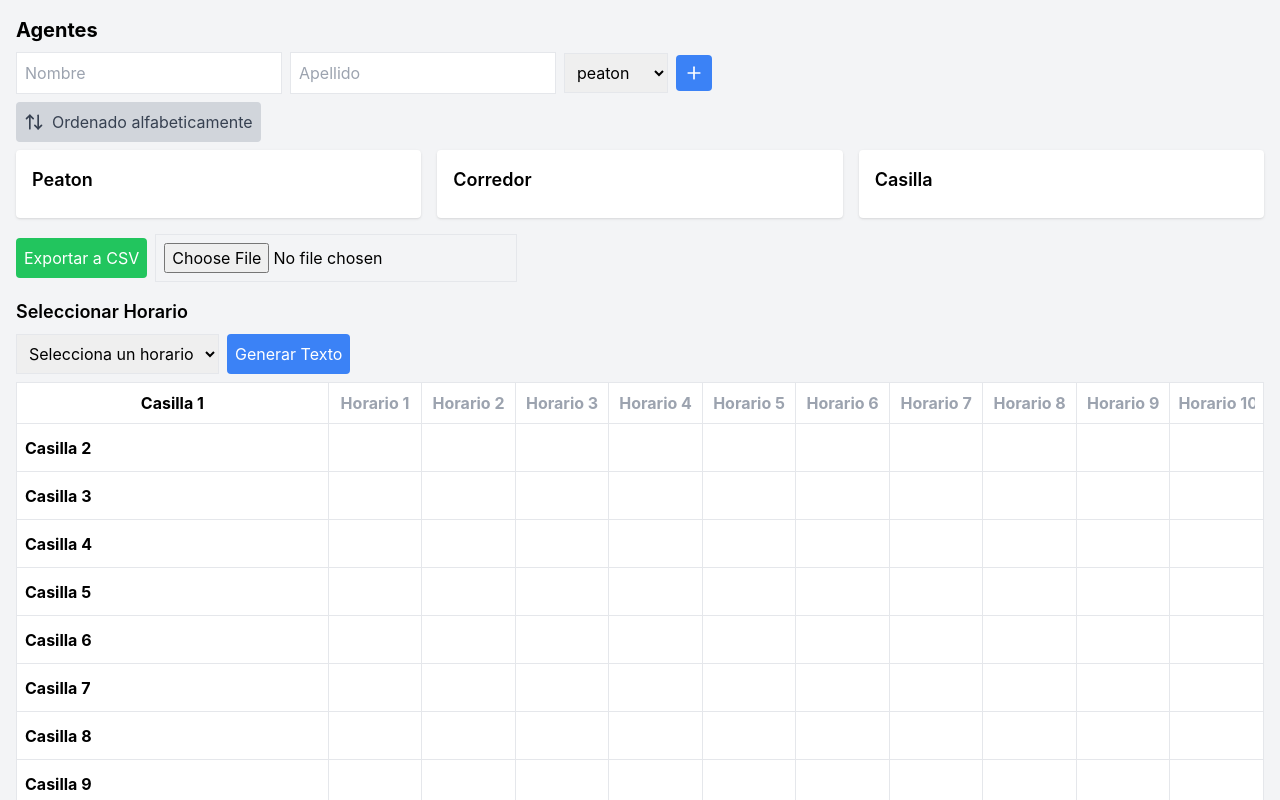
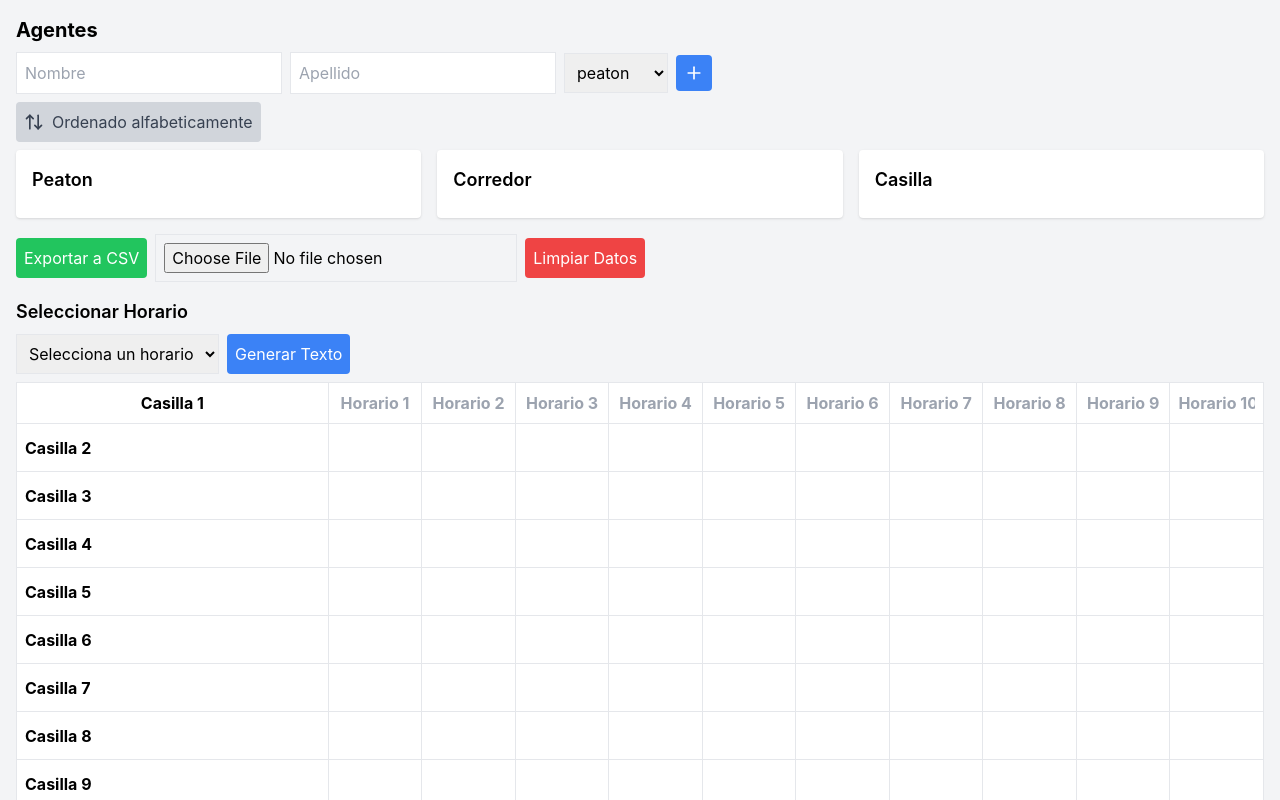
Before and after one commit to axelemanuel23/gestorHorarios, a React (Create React App) app: page / in a window 1280 px wide. Shown: the top 800 px of the page. Built offline with nearby package versions, Linux system fonts and the light colour scheme.

Commit message:
creando un boton que limpie el localstorage

```diff
--- a/src/App.js
+++ b/src/App.js
@@ -49,26 +49,39 @@ const HorarioEditable = () => {
     localStorage.setItem('sectoresData', JSON.stringify(sectoresData));
   }, [sectoresData, horarios, encabezadosFilas, matriz, agentes]);
 
+  // Función para limpiar el localStorage
+const limpiarLocalStorage = () => {
+  localStorage.removeItem('horarios');
+  localStorage.removeItem('encabezadosFilas');
+  localStorage.removeItem('matriz');
+  localStorage.removeItem('agentes');
+  localStorage.removeItem('sectoresData');
+
+  // Reiniciar el estado a sus valores por defecto
+  setHorarios(Array(10).fill(''));
+  setEncabezadosFilas(Array(11).fill().map((_, index) => `Casilla ${index + 1}`));
+  setMatriz(Array(11).fill().map(() => Array(10).fill(null)));
+  setAgentes([]);
+  setSectoresData(sectores.map(sector => ({ nombre: sector, agentes: [] })));
+};
+
   // Función para exportar la matriz a CSV
   const exportarCSV = () => {
     // Crear los encabezados del CSV
     const encabezados = ['Entrada/Salida', ...horarios.map((h, i) => `Horario ${i + 1}`)];
 
-    // Añadir encabezados adicionales para cada agente en cada columna de la matriz
-    const agenteEncabezados = ['Nombre', 'Apellido', 'Horas', 'Sector', 'Color'];
-    const csvData = [encabezados, ...agenteEncabezados];
-
     // Crear la matriz de datos para el CSV
     const datosCSV = matriz.map((fila, filaIndex) => {
-      const filaDatos = fila.map((celda, colIndex) => {
-        if (celda) {
-          const agente = agentes.find(a => `${a.nombre} ${a.apellido}` === celda);
-          return agente ? [agente.nombre, agente.apellido, agente.horas, agente.sector, agente.color] : ['', '', '', '', ''];
-        }
-        return ['', '', '', '', ''];
-      });
-
-      return [encabezadosFilas[filaIndex + 1], ...filaDatos.flat()];
+      return [
+        encabezadosFilas[filaIndex + 1],
+        ...fila.map((celda, colIndex) => {
+          if (celda) {
+            const agente = agentes.find(a => `${a.nombre} ${a.apellido}` === celda);
+            return agente ? [agente.nombre, agente.apellido, agente.horas, agente.sector, agente.color] : ['', '', '', '', ''];
+          }
+          return ['', '', '', '', ''];
+        }).flat()
+      ];
     });
 
     // Unir encabezados y datos
@@ -413,6 +426,12 @@ const HorarioEditable = () => {
           onChange={importarCSV}
           className="p-2 border"
         />
+        <button
+          onClick={limpiarLocalStorage} // Agrega el botón aquí
+          className="bg-red-500 text-white p-2 rounded ml-2"
+        >
+          Limpiar Datos
+        </button>
       </div>
       <div className="mt-4">
           <h3 className="text-lg font-semibold mb-2">Seleccionar Horario</h3>
```
